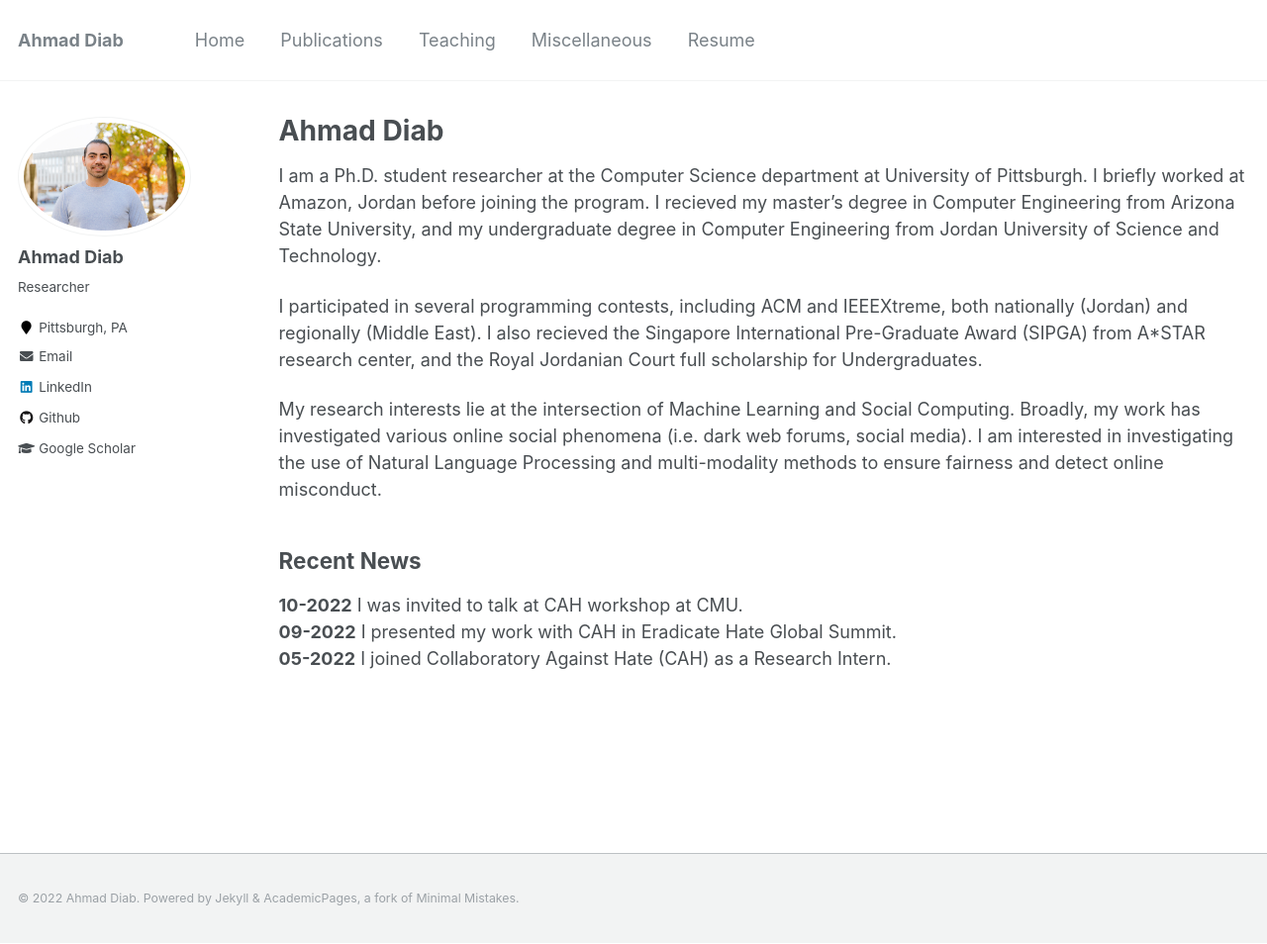
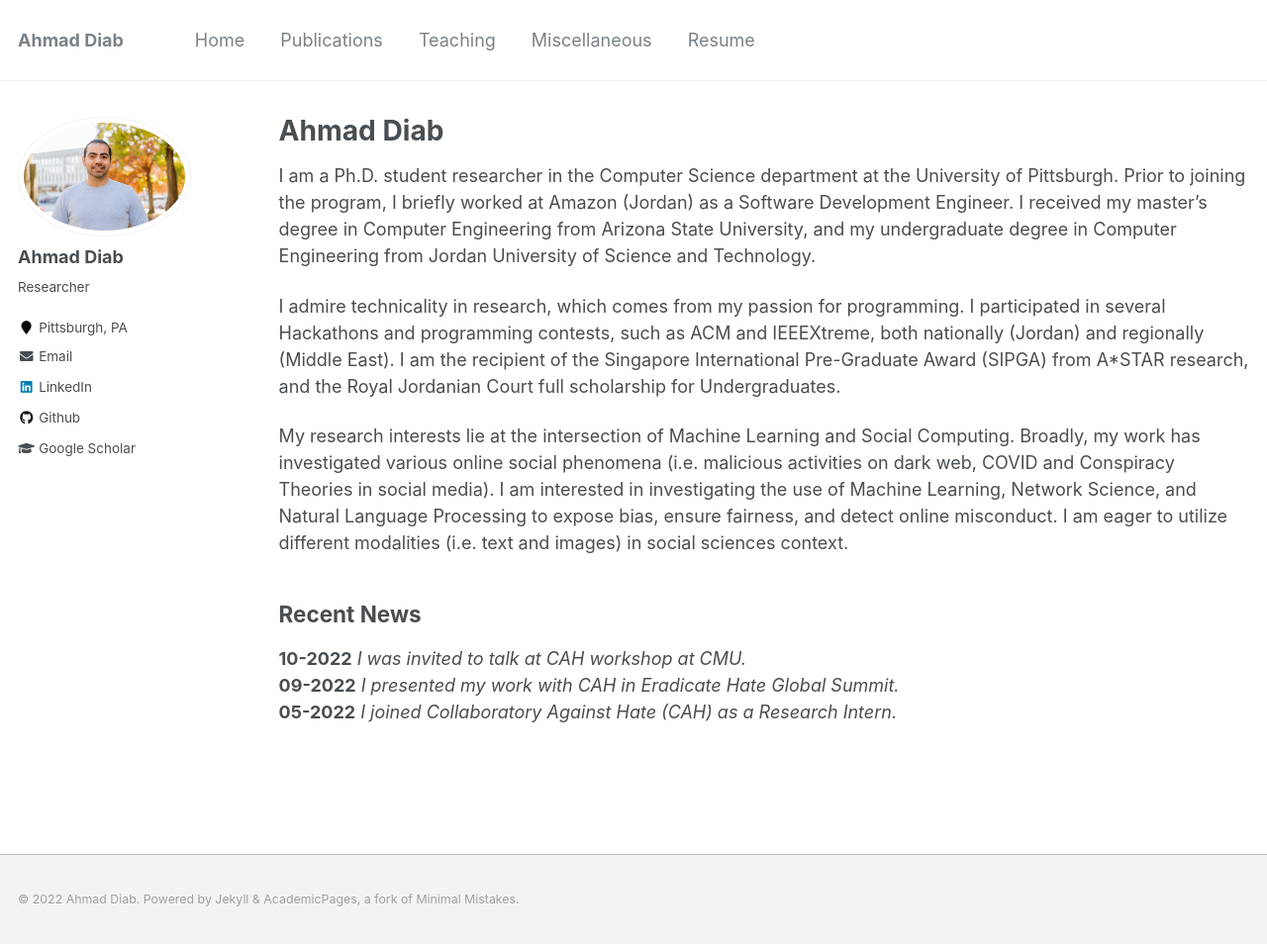
Before and after one commit to aadiab/aadiab.github.io, a Jekyll site: the page built from index.md, in a window 1280 px wide and 954 px high. Shown: the whole window at 99% size. Built offline with Jekyll 4.4.1, drawn with Linux system fonts in a browser that asks for light colours.

Commit message:
re-write intro

```diff
--- a/index.md
+++ b/index.md
@@ -8,13 +8,14 @@ redirect_from:
   - /home/
 ---
 
-I am a Ph.D. student researcher at the Computer Science department at University of Pittsburgh. I briefly worked at Amazon, Jordan before joining the program. I recieved my master's degree in Computer Engineering from Arizona State University, and my undergraduate degree in Computer Engineering from Jordan University of Science and Technology.
+I am a Ph.D. student researcher in the Computer Science department at the University of Pittsburgh. Prior to joining the program, I briefly worked at Amazon (Jordan) as a Software Development Engineer. I received my master's degree in Computer Engineering from Arizona State University, and my undergraduate degree in Computer Engineering from Jordan University of Science and Technology.
 
-I participated in several programming contests, including ACM and IEEEXtreme, both nationally (Jordan) and regionally (Middle East). I also recieved the Singapore International Pre-Graduate Award (SIPGA) from A*STAR research center, and the Royal Jordanian Court full scholarship for Undergraduates.
+I admire technicality in research, which comes from my passion for programming. I participated in several Hackathons and programming contests, such as ACM and IEEEXtreme, both nationally (Jordan) and regionally (Middle East). I am the recipient of the Singapore International Pre-Graduate Award (SIPGA) from A*STAR research, and the Royal Jordanian Court full scholarship for Undergraduates.
 
-My research interests lie at the intersection of Machine Learning and Social Computing. Broadly, my work has investigated various online social phenomena (i.e. dark web forums, social media). I am interested in investigating the use of Natural Language Processing and multi-modality methods to ensure fairness and detect online misconduct.
+My research interests lie at the intersection of Machine Learning and Social Computing. Broadly, my work has investigated various online social phenomena (i.e. malicious activities on dark web, COVID and Conspiracy Theories in social media). I am interested in investigating the use of Machine Learning, Network Science, and Natural Language Processing to expose bias, ensure fairness, and detect online misconduct. I am eager to utilize different modalities (i.e. text and images) in social sciences context.
+
 
 ## Recent News
-**10-2022** I was invited to talk at CAH workshop at CMU.\
-**09-2022** I presented my work with CAH in Eradicate Hate Global Summit.\
-**05-2022** I joined Collaboratory Against Hate (CAH) as a Research Intern.
+**10-2022** *I was invited to talk at CAH workshop at CMU.*\
+**09-2022** *I presented my work with CAH in Eradicate Hate Global Summit.*\
+**05-2022** *I joined Collaboratory Against Hate (CAH) as a Research Intern.*
```
